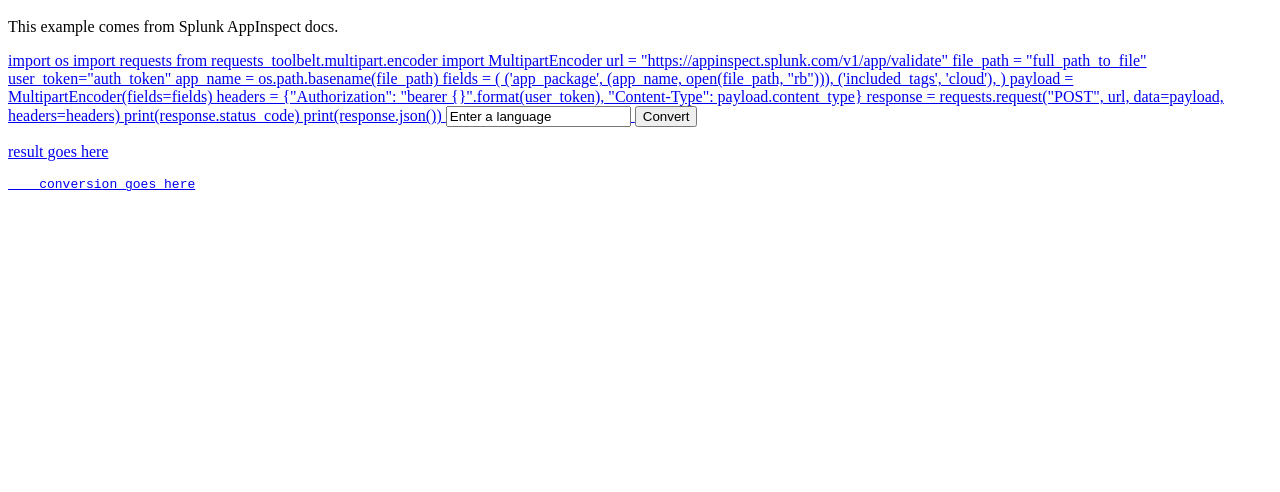
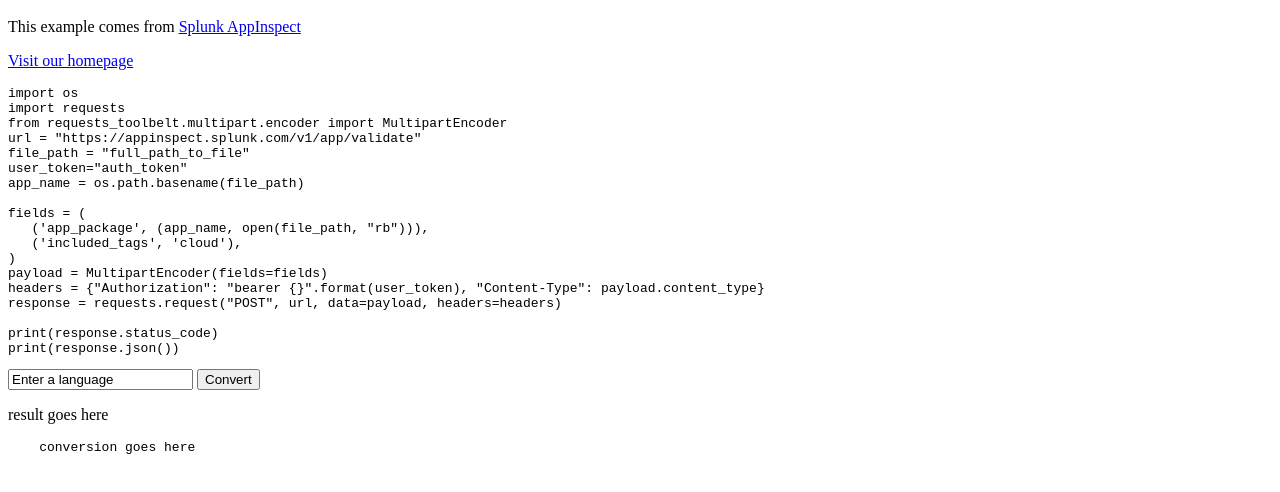
Before and after one commit to PKing70/PKing70.github.io, a plain HTML site: page index.html in a window 1280 px wide. Shown: the part 48-540 px from the top of the page. Drawn offline with Linux system fonts and the light colour scheme.

Commit message:
Update index.html

```diff
--- a/index.html
+++ b/index.html
@@ -4,8 +4,8 @@
 </head>
 <body>
 <h1>Code example</h1>
-<p>This example comes from <a href+"https://dev.splunk.com/enterprise/reference/appinspect/appinspectapiepref/#:~:text=F%20app_package%3D%3Capp_package%3E-,Python,-import%20os%0Aimport">Splunk AppInspect docs.</a></p>
-<p><a href="https://www.homepage.com>Visit our homepage</a></p>
+<p>This example comes from <a href="https://dev.splunk.com/enterprise/reference/appinspect/appinspectapiepref/">Splunk AppInspect</a></p>
+<p><a href="https://www.youtube.com">Visit our homepage</a></p>
 <pre id="source">import os
 import requests
 from requests_toolbelt.multipart.encoder import MultipartEncoder
```
